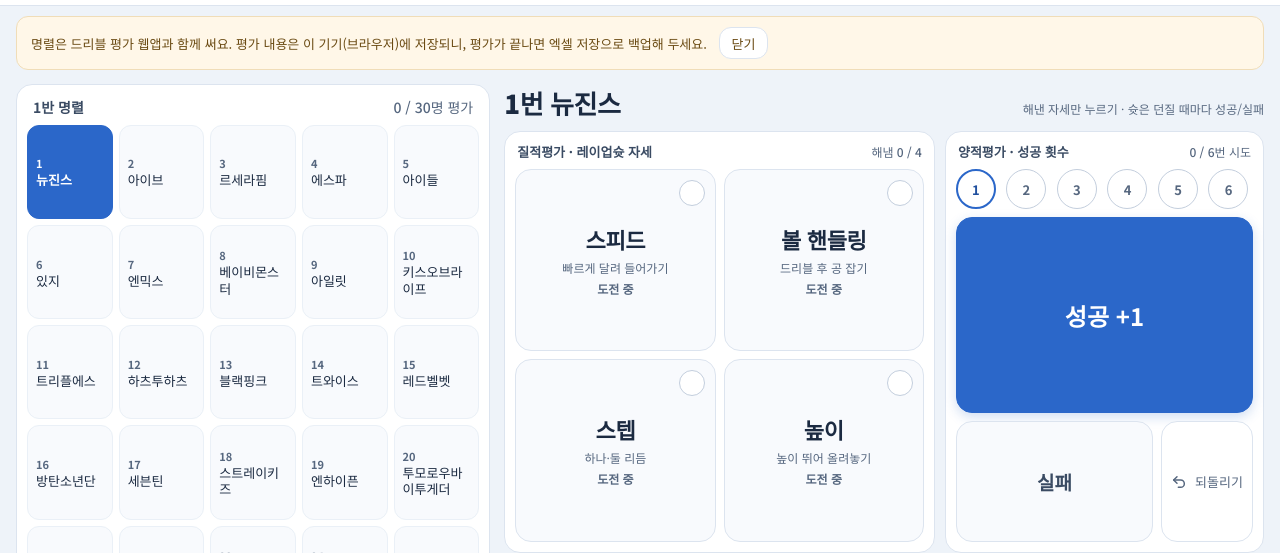
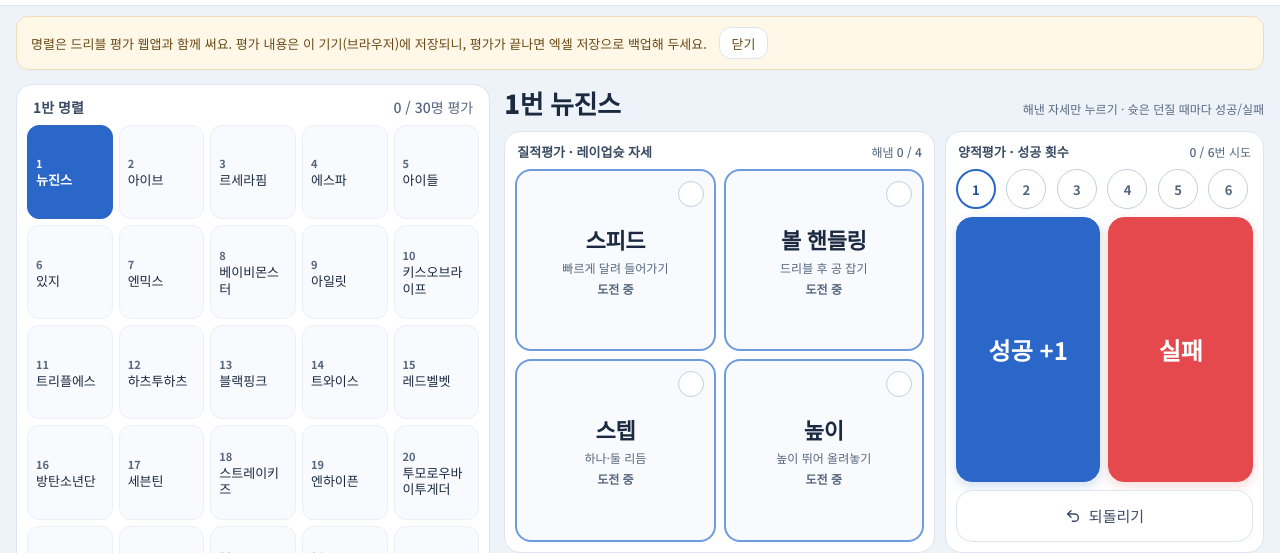
Before and after one commit to kwan1850-rgb/basketball, a plain HTML site: page index.html in a window 1280 px wide. Shown: the part 55-608 px from the top of the page. Drawn offline with Linux system fonts and the light colour scheme.

Commit message:
Add files via upload

```diff
--- a/index.html
+++ b/index.html
@@ -72,7 +72,7 @@ header{flex-shrink:0;background:var(--card);border-bottom:1px solid var(--line);
 .sec .st{display:flex;justify-content:space-between;align-items:baseline;font-size:13px;font-weight:700;color:var(--ink2);padding:0 2px}
 .sec .st span{font-weight:500;color:var(--muted);font-size:12px}
 .tiles{flex:1;min-height:0;display:grid;grid-template-columns:repeat(2,minmax(0,1fr));grid-template-rows:repeat(2,minmax(0,1fr));gap:8px}
-.tile{border:1.5px solid var(--line);background:#F8FAFD;border-radius:16px;display:flex;flex-direction:column;align-items:center;justify-content:center;gap:4px;position:relative;padding:8px;min-height:96px;transition:background .12s,border-color .12s}
+.tile{border:2px solid #6E9BE0;background:#F8FAFD;border-radius:16px;display:flex;flex-direction:column;align-items:center;justify-content:center;gap:4px;position:relative;padding:8px;min-height:96px;transition:background .12s,border-color .12s}
 .tile .kw{font-size:22px;font-weight:700;color:var(--ink);letter-spacing:-.3px}
 .tile .sub{font-size:12px;color:var(--muted)}
 .tile .ck{position:absolute;top:10px;right:10px;width:26px;height:26px;border-radius:13px;border:1.5px solid #C3CEDD;background:#fff;display:flex;align-items:center;justify-content:center}
@@ -90,12 +90,12 @@ header{flex-shrink:0;background:var(--card);border-bottom:1px solid var(--line);
 .dot.n{background:#E3E8EF;border-color:#E3E8EF;color:#6B7A90;font-size:15px}
 .dot.next{border-color:var(--bl);border-width:2.5px;color:var(--bl-d)}
 .qb{border-radius:16px;border:1.5px solid var(--line);background:#fff;font-weight:700;display:flex;align-items:center;justify-content:center;gap:8px}
-.qb.ok{flex:1.6;min-height:84px;background:var(--bl);border-color:var(--bl);color:#fff;font-size:24px;box-shadow:0 4px 12px rgba(43,103,201,.22)}
+.qpair{display:flex;gap:8px;flex:1;min-height:110px}
+.qb.ok{flex:1;background:var(--bl);border-color:var(--bl);color:#fff;font-size:24px;box-shadow:0 4px 12px rgba(43,103,201,.22)}
 .qb.ok:active{background:var(--bl-d)}
-.qrow{display:flex;gap:8px;flex:1;min-height:56px}
-.qb.no{flex:1;font-size:19px;color:var(--ink2);background:#F8FAFD}
-.qb.no:active{background:var(--line2)}
-.qb.undo{flex:0 0 92px;font-size:13px;font-weight:500;color:var(--muted)}
+.qb.no{flex:1;background:#E5484D;border-color:#E5484D;color:#fff;font-size:24px;box-shadow:0 4px 12px rgba(229,72,77,.22)}
+.qb.no:active{background:#C93A3F}
+.qb.undo{height:52px;font-size:15px;font-weight:500;color:var(--ink2);flex-shrink:0}
 .qb.full{opacity:.4;box-shadow:none}
 
 /* 점수 */
@@ -270,9 +270,9 @@ function renderEval(list){
     var v=tr[k];
     h+='<span class="dot'+(v===1?' y':v===0?' n':(k===tr.length?' next':''))+'" aria-label="'+(k+1)+'번째 '+(v===1?'성공':v===0?'실패':'시도 전')+'">'+(v===1?'○':v===0?'✕':(k+1))+'</span>';
   }
-  h+='</div><button class="qb ok'+(full?' full':'')+'" id="okBtn">성공 +1</button>'+
-     '<div class="qrow"><button class="qb no'+(full?' full':'')+'" id="noBtn">실패</button>'+
-     '<button class="qb undo" id="undoBtn" aria-label="마지막 기록 되돌리기"><svg width="16" height="16" viewBox="0 0 24 24" fill="none" stroke="currentColor" stroke-width="2.2" stroke-linecap="round" stroke-linejoin="round" aria-hidden="true"><path d="M9 14L4 9l5-5"/><path d="M4 9h10.5a5.5 5.5 0 010 11H11"/></svg>되돌리기</button></div></div>';
+  h+='</div><div class="qpair"><button class="qb ok'+(full?' full':'')+'" id="okBtn">성공 +1</button>'+
+     '<button class="qb no'+(full?' full':'')+'" id="noBtn">실패</button></div>'+
+     '<button class="qb undo" id="undoBtn" aria-label="마지막 기록 되돌리기"><svg width="16" height="16" viewBox="0 0 24 24" fill="none" stroke="currentColor" stroke-width="2.2" stroke-linecap="round" stroke-linejoin="round" aria-hidden="true"><path d="M9 14L4 9l5-5"/><path d="M4 9h10.5a5.5 5.5 0 010 11H11"/></svg>되돌리기</button></div>';
   h+='</div>';
   h+='<div class="scores">'+
      '<div class="card sc"><div class="lb">질적평가<small>해냄 '+n+'개</small></div><div class="v">'+q+'<span>/30</span></div></div>'+
```
